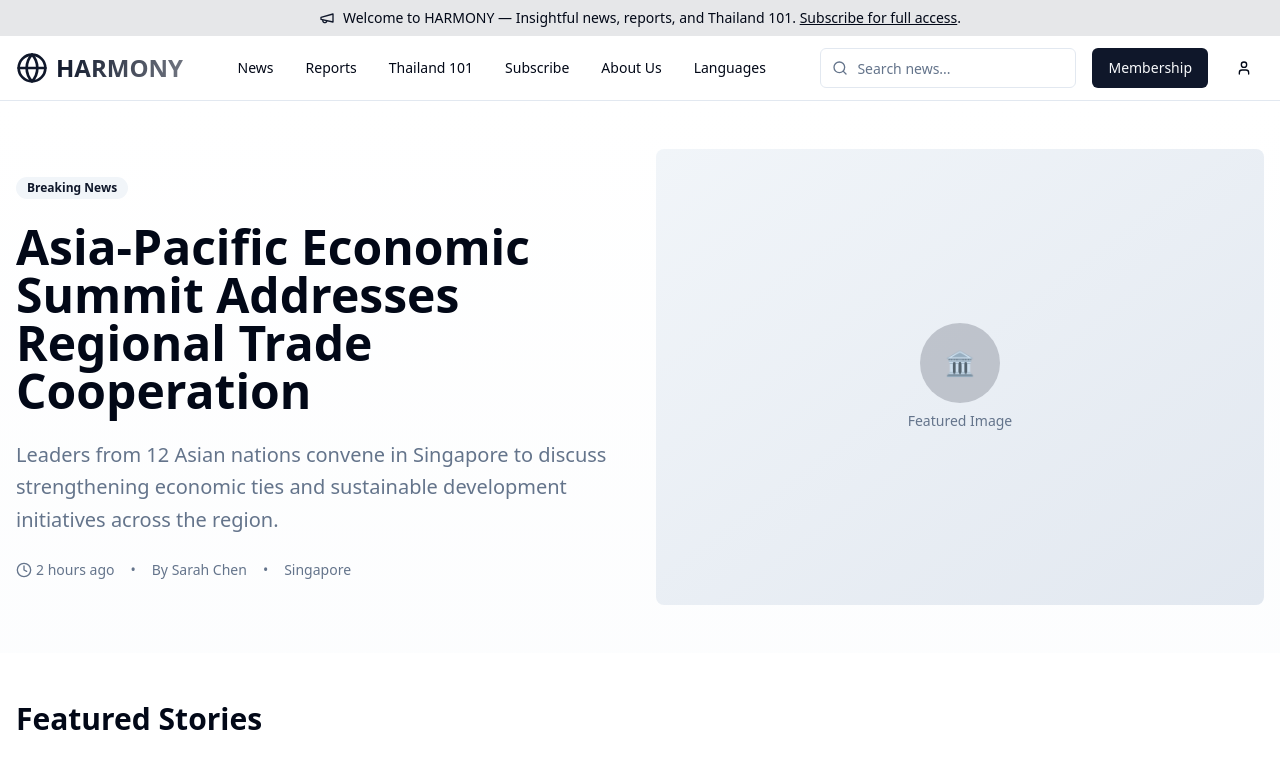
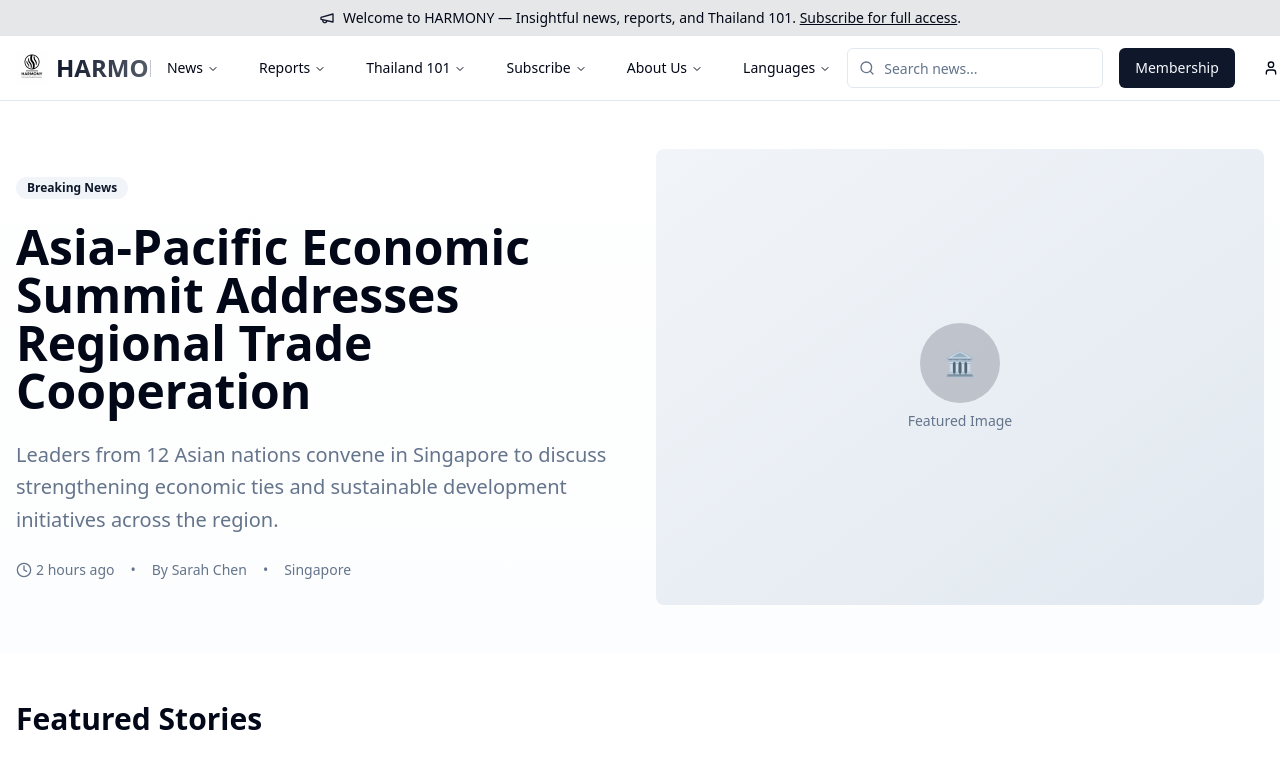
Before and after one commit to tungtung-sketch/harmony-asia-news, a React (Vite) app: page / in a window 1280 px wide. Shown: the top 767 px of the page. Built offline with nearby package versions, Linux system fonts and the light colour scheme.

Commit message:
Update header with dropdowns and logo
Implement dropdown menus for header navigation and set the new logo for the website.

```diff
--- a/src/components/Header.tsx
+++ b/src/components/Header.tsx
@@ -1,6 +1,14 @@
-import { Search, Menu, User, Globe } from 'lucide-react';
+import { Search, Menu, User } from 'lucide-react';
 import { Button } from '@/components/ui/button';
 import { Input } from '@/components/ui/input';
+import {
+  NavigationMenu,
+  NavigationMenuList,
+  NavigationMenuItem,
+  NavigationMenuTrigger,
+  NavigationMenuContent,
+  NavigationMenuLink,
+} from '@/components/ui/navigation-menu';
 
 const Header = () => {
   return (
@@ -9,33 +17,86 @@ const Header = () => {
         <div className="flex h-16 items-center justify-between">
           {/* Logo */}
           <div className="flex items-center space-x-2">
-            <Globe className="h-8 w-8 text-primary" />
-            <h1 className="text-2xl font-bold bg-gradient-to-r from-primary to-primary/60 bg-clip-text text-transparent">
+            <img
+              src="/lovable-uploads/7b8ba96a-3acf-4389-a970-9c41ac7fa4d6.png"
+              alt="HARMONY logo - Harmonize the global business"
+              className="h-8 w-8"
+              loading="eager"
+              width={32}
+              height={32}
+            />
+            <span className="text-2xl font-bold bg-gradient-to-r from-primary to-primary/60 bg-clip-text text-transparent">
               HARMONY
-            </h1>
+            </span>
           </div>
 
           {/* Navigation */}
-          <nav className="hidden md:flex items-center space-x-8">
-            <a href="#" className="text-sm font-medium hover:text-primary transition-colors">
-              News
-            </a>
-            <a href="#" className="text-sm font-medium hover:text-primary transition-colors">
-              Reports
-            </a>
-            <a href="#" className="text-sm font-medium hover:text-primary transition-colors">
-              Thailand 101
-            </a>
-            <a href="#" className="text-sm font-medium hover:text-primary transition-colors">
-              Subscribe
-            </a>
-            <a href="#" className="text-sm font-medium hover:text-primary transition-colors">
-              About Us
-            </a>
-            <a href="#" className="text-sm font-medium hover:text-primary transition-colors">
-              Languages
-            </a>
-          </nav>
+          <NavigationMenu>
+            <NavigationMenuList className="hidden md:flex items-center space-x-2">
+              <NavigationMenuItem>
+                <NavigationMenuTrigger>News</NavigationMenuTrigger>
+                <NavigationMenuContent className="z-50 bg-background">
+                  <ul className="grid gap-2 p-4 md:w-[300px]">
+                    <li><a href="#" className="block rounded-md px-3 py-2 text-sm hover:bg-accent hover:text-accent-foreground">Latest</a></li>
+                    <li><a href="#" className="block rounded-md px-3 py-2 text-sm hover:bg-accent hover:text-accent-foreground">Thai Policy Watch</a></li>
+                    <li><a href="#" className="block rounded-md px-3 py-2 text-sm hover:bg-accent hover:text-accent-foreground">Global Execs in TH</a></li>
+                    <li><a href="#" className="block rounded-md px-3 py-2 text-sm hover:bg-accent hover:text-accent-foreground">Industry Trends</a></li>
+                  </ul>
+                </NavigationMenuContent>
+              </NavigationMenuItem>
+
+              <NavigationMenuItem>
+                <NavigationMenuTrigger>Reports</NavigationMenuTrigger>
+                <NavigationMenuContent className="z-50 bg-background">
+                  <ul className="grid gap-2 p-4 md:w-[300px]">
+                    <li><a href="#" className="block rounded-md px-3 py-2 text-sm hover:bg-accent hover:text-accent-foreground">Strategic Analysis</a></li>
+                    <li><a href="#" className="block rounded-md px-3 py-2 text-sm hover:bg-accent hover:text-accent-foreground">Infographics</a></li>
+                    <li><a href="#" className="block rounded-md px-3 py-2 text-sm hover:bg-accent hover:text-accent-foreground">Archives</a></li>
+                  </ul>
+                </NavigationMenuContent>
+              </NavigationMenuItem>
+
+              <NavigationMenuItem>
+                <NavigationMenuTrigger>Thailand 101</NavigationMenuTrigger>
+                <NavigationMenuContent className="z-50 bg-background">
+                  <ul className="grid gap-2 p-4 md:w-[300px]">
+                    <li><a href="#" className="block rounded-md px-3 py-2 text-sm hover:bg-accent hover:text-accent-foreground">Living & Lifestyle</a></li>
+                    <li><a href="#" className="block rounded-md px-3 py-2 text-sm hover:bg-accent hover:text-accent-foreground">Business Culture</a></li>
+                    <li><a href="#" className="block rounded-md px-3 py-2 text-sm hover:bg-accent hover:text-accent-foreground">Must-Know Laws</a></li>
+                  </ul>
+                </NavigationMenuContent>
+              </NavigationMenuItem>
+
+              <NavigationMenuItem>
+                <NavigationMenuTrigger>Subscribe</NavigationMenuTrigger>
+                <NavigationMenuContent className="z-50 bg-background">
+                  <ul className="grid gap-2 p-4 md:w-[240px]">
+                    <li><a href="#pricing" className="block rounded-md px-3 py-2 text-sm hover:bg-accent hover:text-accent-foreground">Pricing</a></li>
+                  </ul>
+                </NavigationMenuContent>
+              </NavigationMenuItem>
+
+              <NavigationMenuItem>
+                <NavigationMenuTrigger>About Us</NavigationMenuTrigger>
+                <NavigationMenuContent className="z-50 bg-background">
+                  <ul className="grid gap-2 p-4 md:w-[260px]">
+                    <li><a href="#" className="block rounded-md px-3 py-2 text-sm hover:bg-accent hover:text-accent-foreground">Our Team</a></li>
+                    <li><a href="#" className="block rounded-md px-3 py-2 text-sm hover:bg-accent hover:text-accent-foreground">Contact us</a></li>
+                  </ul>
+                </NavigationMenuContent>
+              </NavigationMenuItem>
+
+              <NavigationMenuItem>
+                <NavigationMenuTrigger>Languages</NavigationMenuTrigger>
+                <NavigationMenuContent className="z-50 bg-background">
+                  <ul className="grid gap-2 p-4 md:w-[240px]">
+                    <li><a href="#" className="block rounded-md px-3 py-2 text-sm hover:bg-accent hover:text-accent-foreground">日本語</a></li>
+                    <li><a href="#" className="block rounded-md px-3 py-2 text-sm hover:bg-accent hover:text-accent-foreground">English</a></li>
+                  </ul>
+                </NavigationMenuContent>
+              </NavigationMenuItem>
+            </NavigationMenuList>
+          </NavigationMenu>
 
           {/* Search and User */}
           <div className="flex items-center space-x-4">
```
Also changed, not shown: public/lovable-uploads/7b8ba96a-3acf-4389-a970-9c41ac7fa4d6.png (added).
